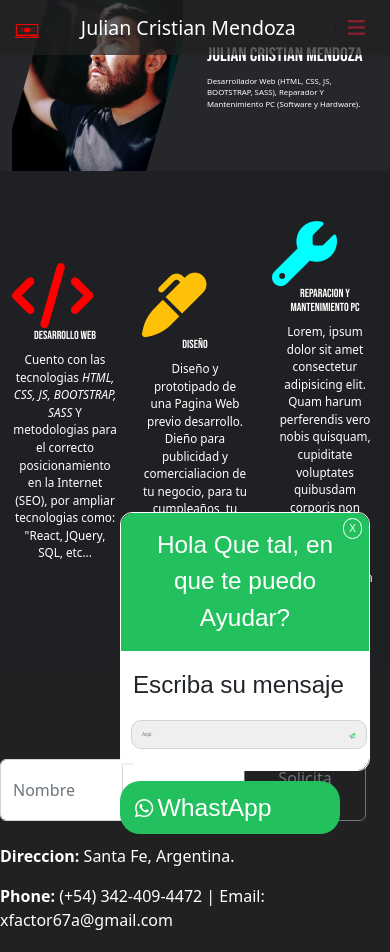
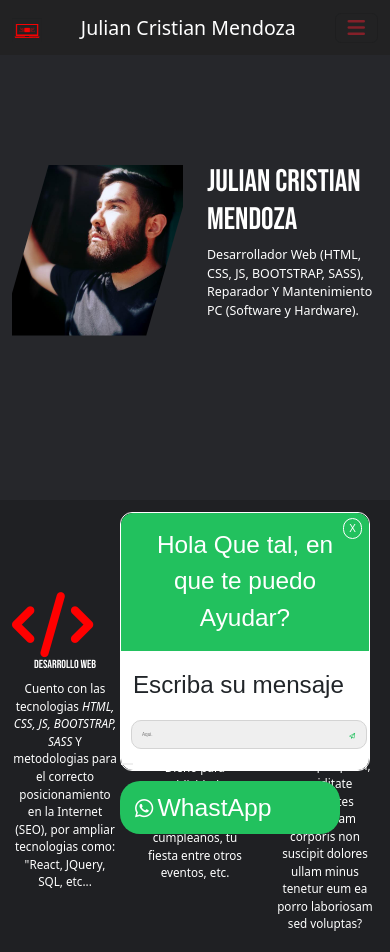
Before and after one commit to julio915667/Pagina-Estilo-Portfolio, a plain HTML site: page index.html in a window 390 px wide. Shown: the top 952 px of the page. Drawn offline with nearby package versions, Linux system fonts and the light colour scheme; some packages are replaced by stand-ins of ours; a script that the page names is missing.

Commit message:
Update styles.css

```diff
--- a/styles.css
+++ b/styles.css
@@ -412,14 +412,17 @@ div[class="trwpwhatsappbutton"] span{
 /*Medias Query*/
 
 @media only screen and (min-width: 280px) and (max-width: 768px) {
+  main [class="container-fluid m-0 p-0 d-flex flex-column align-conten-center justify-content-center"], div[class="container-fluid p-0 m-0 row align-items-center colorBG"]{
+    height: 500px;
+  }
   nav a[class="navbar-brand"]{
     font-size:5vw;
   }
 div div h1[class="text-uppercase"]{
-  font-size: 5vw;
+  font-size: 8vw;
 }
 main div div p{
-  font-size: 2vw;
+  font-size: 3.2vw;
 }
 article div h2, article div p{
   font-size: 3vw;
```
